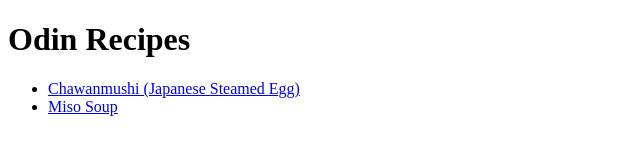
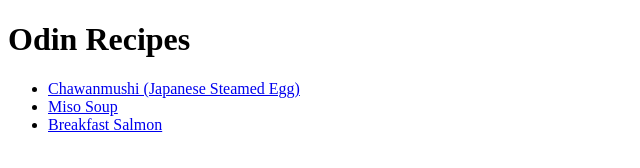
Before and after one commit to mrjeffylai/odin-recipes, a plain HTML site: page index.html in a window 1280 px wide. Shown: the whole page, without its empty margins (0-640 px from the left). Drawn offline with Linux system fonts and the light colour scheme.

Commit message:
Add link to breakfastsalmon.html to index.html

```diff
--- a/index.html
+++ b/index.html
@@ -10,6 +10,7 @@
         <ul>
             <li><a href="recipes/chawanmushi.html">Chawanmushi (Japanese Steamed Egg)</a></li>
             <li><a href="recipes/misosoup.html">Miso Soup</a></li>
+            <li><a href="recipes/breakfastsalmon.html">Breakfast Salmon</a></li>
         </ul>
     </body>
 </html>
```
